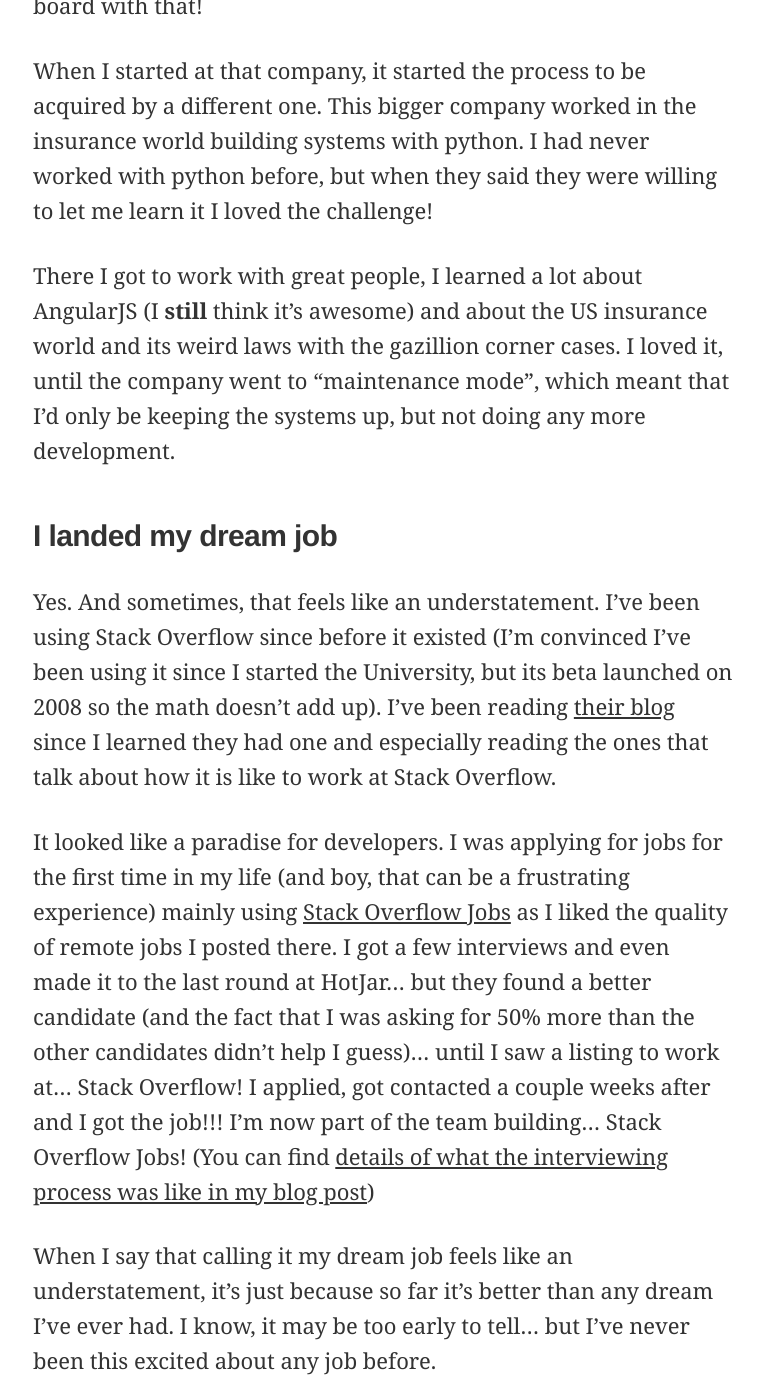
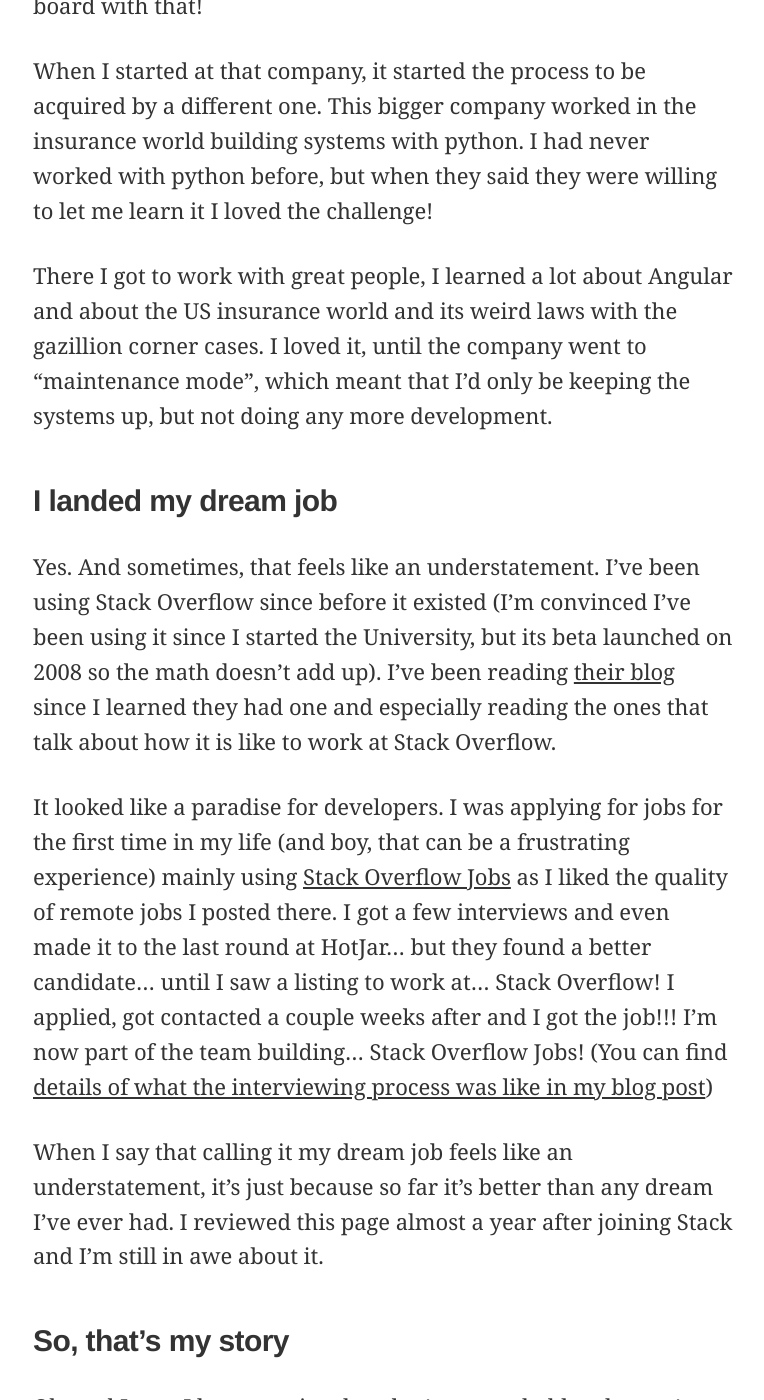
Before and after one commit to g3rv4/g3rv4.com, a Jekyll site: the page built from about.md, in a window 1280 px wide and 1400 px high, scrolled down 3302 px. Shown: the whole window, without its empty margins (257-1021 px from the left). Built offline with Jekyll 4.4.1, drawn with Linux system fonts in a browser that asks for light colours; some of the changed text lies outside the part shown.

Commit message:
Tweaks to the about page

```diff
--- a/about.md
+++ b/about.md
@@ -5,10 +5,10 @@ title: About Me
 
 Hi there! I'm Gervasio and this is my blog.
 
-Here's where I try to tell you who I am. I kind of suck at that, so instead of trying to answer who I am, I'll try to share a couple things that *imo* help explain why I am so lucky to work on the things that I love.
+Here's where I try to tell you who I am. I kind of suck at that, so instead of trying to answer who I am, I'll try to share a couple things that I think help explain why I get to spend my working hours doing something I profoundly love.
 
 ## It all started when I was 6
-Sitting in my father's lap (and with him pointing me to the keys I had to press) I wrote "quiero comer ñoquis" on a Norton Commander console. I didn't know how to read yet (and that was normal then) but my dad told me I wrote that and I believed him.
+Sitting in my father's lap (and with him pointing me to the keys I had to press) I wrote "quiero comer ñoquis" on a Norton Commander console. I didn't know how to read yet but my dad told me I wrote that and I believed him.
 
 Then, when I was 8 my school bought some Atari 8-bits computers with Logo... that's when I wrote my first program. I loved it, so I would buy graph paper, draw on it using a pencil and then write the commands that the turtle would need to draw exactly that. Then, when I went to school and had some time with the computer, I would copy the program from my paper and see the turtle draw the same thing I did at home. WOW. That was magic.
 
@@ -19,7 +19,7 @@ I kept on programming (PERL, PHP, SQL) through my high school... but when I fini
 ## I decided I didn't want to become a nerd
 I wanted to still be sociable... so I studied economics. I enjoyed it, but after a year and a half, it became evident that it wasn't my vocation. So I switched to studying engineering and today I can say I embrace the nerd I am.
 
-Studying economics was a great decision though, that's how I met Daniela, who now is my wife.
+Studying economics was a great decision though, that's how I met [Daniela](https://d4tagirl.com), who is now my wife.
 
 ## I studied engineering!
 Education here in Uruguay is a bit different from its US counterpart. The degree I hold (I'm an "Ingeniero en Computación" which could be translated as "Computing Science Engineer") takes 5.5 years to achieve (that's if you do it in the time it's meant to be done), yet it's not a master's degree... so it's probably more than a classical Bachelor's but less than a master's. Fortunately, I've never had to explain this to any of my employers ;) that's the age we live in and I absolutely love it. It doesn't really matter what degree you have, it's all about what you can do.
@@ -27,7 +27,7 @@ Education here in Uruguay is a bit different from its US counterpart. The degree
 ## I started getting freelancing gigs
 While I was studying, I started looking for freelancing projects at RentACoder.com. I remember I charged $15 for 2 days of work and when I got the money (with a nice $10 bonus) I was ecstatic.
 
-I got to get bigger and bigger jobs (IIRC, I finished 65+ projects and on all of them I was rated as 10/10) and then to my first long-term position. One I held for 6 years and a half.
+I got bigger and bigger jobs (IIRC, I finished 65+ projects and on all of them I was rated as 10/10) and then to my first long-term position. One I held for 6 years and a half.
 
 There I had the opportunity to refer friends to my boss, and we set up an office in Montevideo. I still share an office with those friends even if we don't work on the same company... it's an excellent way of working remotely, having real people around you to share your day-to-day.
 
@@ -42,14 +42,14 @@ This blog changed my life. People started contacting me to do that integration o
 
 When I started at that company, it started the process to be acquired by a different one. This bigger company worked in the insurance world building systems with python. I had never worked with python before, but when they said they were willing to let me learn it I loved the challenge!
 
-There I got to work with great people, I learned a lot about AngularJS (I **still** think it's awesome) and about the US insurance world and its weird laws with the gazillion corner cases. I loved it, until the company went to "maintenance mode", which meant that I'd only be keeping the systems up, but not doing any more development.
+There I got to work with great people, I learned a lot about Angular and about the US insurance world and its weird laws with the gazillion corner cases. I loved it, until the company went to "maintenance mode", which meant that I'd only be keeping the systems up, but not doing any more development.
 
 ## I landed my dream job
 Yes. And sometimes, that feels like an understatement. I've been using Stack Overflow since before it existed (I'm convinced I've been using it since I started the University, but its beta launched on 2008 so the math doesn't add up). I've been reading [their blog](https://stackoverflow.blog/engineering/) since I learned they had one and especially reading the ones that talk about how it is like to work at Stack Overflow.
 
-It looked like a paradise for developers. I was applying for jobs for the first time in my life (and boy, that can be a frustrating experience) mainly using [Stack Overflow Jobs](https://stackoverflow.com/jobs) as I liked the quality of remote jobs I posted there. I got a few interviews and even made it to the last round at HotJar... but they found a better candidate (and the fact that I was asking for 50% more than the other candidates didn't help I guess)... until I saw a listing to work at... Stack Overflow! I applied, got contacted a couple weeks after and I got the job!!! I'm now part of the team building... Stack Overflow Jobs! (You can find [details of what the interviewing process was like in my blog post]({% post_url 2017-01-01-I-got-a-job-at-stackoverflow %}))
+It looked like a paradise for developers. I was applying for jobs for the first time in my life (and boy, that can be a frustrating experience) mainly using [Stack Overflow Jobs](https://stackoverflow.com/jobs) as I liked the quality of remote jobs I posted there. I got a few interviews and even made it to the last round at HotJar... but they found a better candidate... until I saw a listing to work at... Stack Overflow! I applied, got contacted a couple weeks after and I got the job!!! I'm now part of the team building... Stack Overflow Jobs! (You can find [details of what the interviewing process was like in my blog post]({% post_url 2017-01-01-I-got-a-job-at-stackoverflow %}))
 
-When I say that calling it my dream job feels like an understatement, it's just because so far it's better than any dream I've ever had. I know, it may be too early to tell... but I've never been this excited about any job before.
+When I say that calling it my dream job feels like an understatement, it's just because so far it's better than any dream I've ever had. I reviewed this page almost a year after joining Stack and I'm still in awe about it.
 
 ## So, that's my story
 Oh, and I run. I love running, but that's not probably why you're here :) nice to meet you and [mention me on twitter](https://twitter.com/intent/tweet?user_id=77212546) if you have any comments.
```
